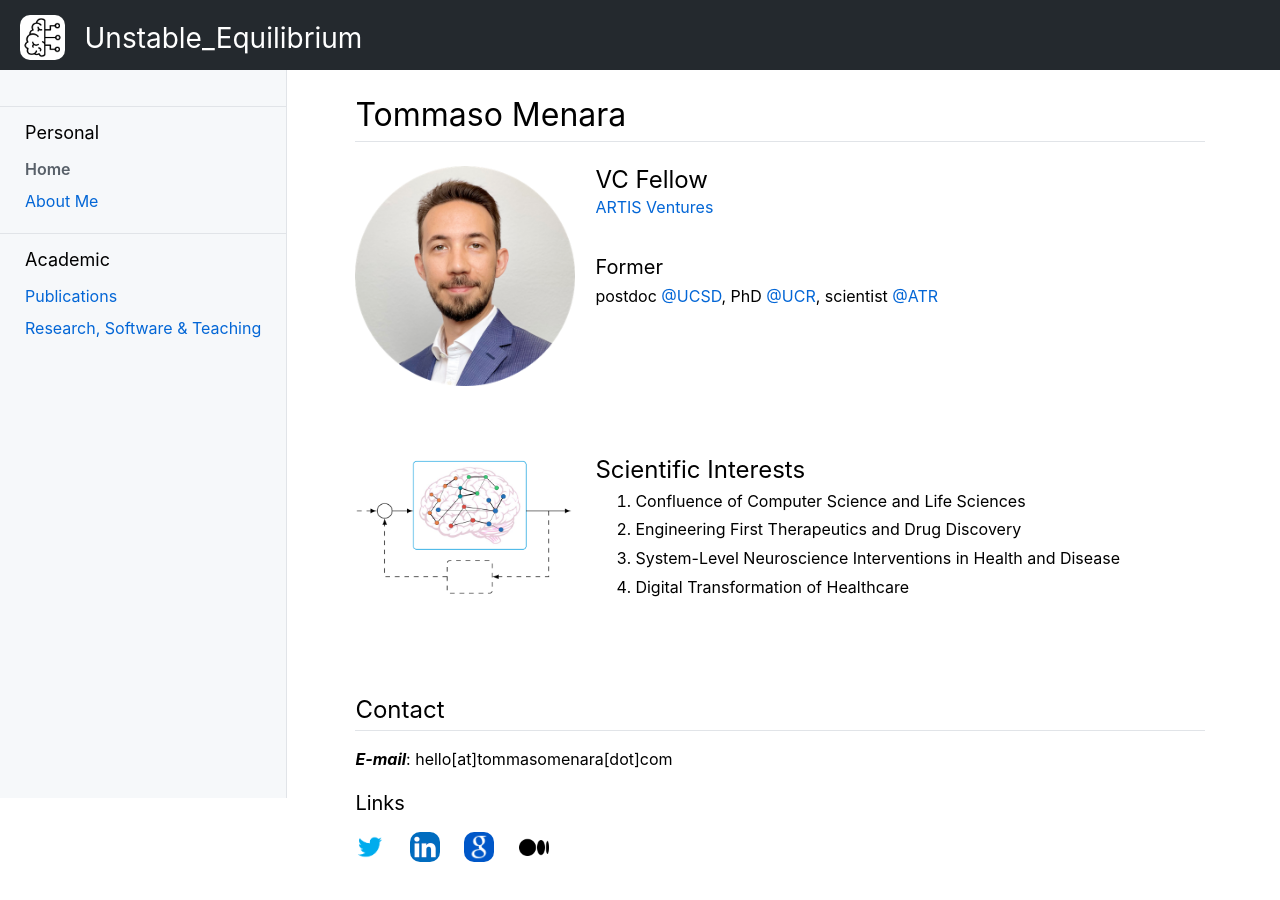
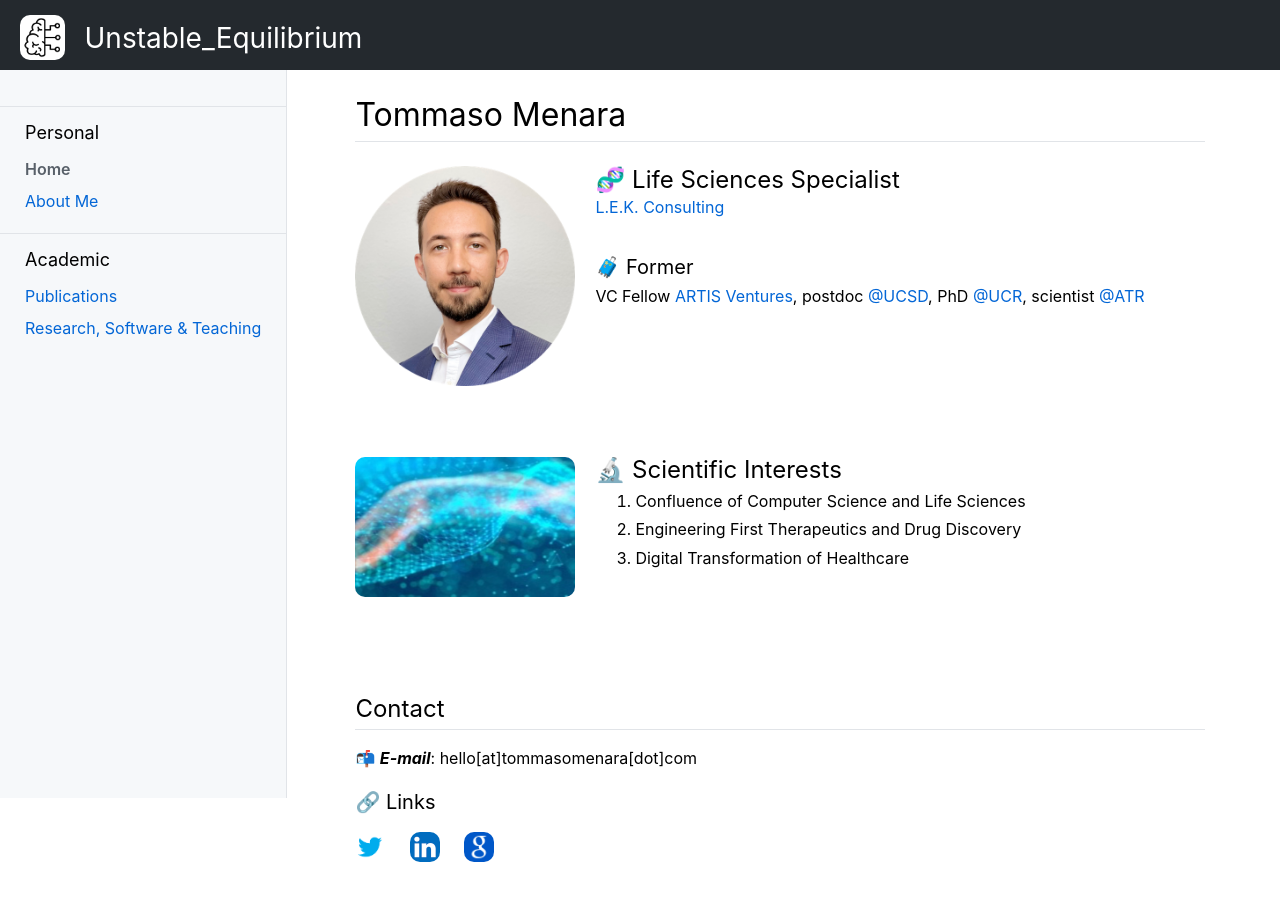
Before and after one commit to tommasomenara/tommasomenara.github.io, a plain HTML site: page index.html in a window 1280 px wide. Drawn offline with nearby package versions, Linux system fonts and the light colour scheme; some packages are replaced by stand-ins of ours.

Commit message:
Add files via upload

```diff
--- a/index.html
+++ b/index.html
@@ -56,22 +56,20 @@ MathJax.Hub.Config({
 </div>
 <div id="text-img-container"><div id="img-container">
 <img src="Figures/circle-cropped.png" alt="Profile picture" width="220px" height="220px" /></div>
-<div id="text-container"><h2>VC Fellow <br /></h2>
-<p><a href="https://www.av.co" target=&ldquo;blank&rdquo;>ARTIS Ventures</a><br />
+<div id="text-container"><h2>🧬 Life Sciences Specialist <br /></h2>
+<p><a href="https://www.lek.com" target=&ldquo;blank&rdquo;>L.E.K. Consulting</a><br />
 <br /></p>
-<h3>Former</h3>
-<p>postdoc <a href="https://www.ucsd.edu" target=&ldquo;blank&rdquo;>@UCSD</a>, PhD <a href="https://www.ucr.edu" target=&ldquo;blank&rdquo;>@UCR</a>, scientist <a href="https://www.atr.jp/index_e.html" target=&ldquo;blank&rdquo;>@ATR</a></p>
+<h3>🧳 Former</h3>
+<p>VC Fellow <a href="https://www.av.co" target=&ldquo;blank&rdquo;>ARTIS Ventures</a>, postdoc <a href="https://www.ucsd.edu" target=&ldquo;blank&rdquo;>@UCSD</a>, PhD <a href="https://www.ucr.edu" target=&ldquo;blank&rdquo;>@UCR</a>, scientist <a href="https://www.atr.jp/index_e.html" target=&ldquo;blank&rdquo;>@ATR</a></p>
 </div></div>
 <p><br /></p>
 <div id="text-img-container"><div id="img-container">
-<img src="Figures/Brain_network_logo.png" alt="Brain Network" width="220px" height="140px" /></div>
-<div id="text-container"><h2>Scientific Interests <br /></h2>
+<img src="Figures/digital_bio.png" alt="Digital Bio" width="220px" height="140px" /></div>
+<div id="text-container"><h2>🔬 Scientific Interests <br /></h2>
 <ol>
 <li><p>Confluence of Computer Science and Life Sciences<br /></p>
 </li>
 <li><p>Engineering First Therapeutics and Drug Discovery<br /></p>
-</li>
-<li><p>System-Level Neuroscience Interventions in Health and Disease<br /></p>
 </li>
 <li><p>Digital Transformation of Healthcare<br /></p>
 </li>
@@ -79,14 +77,13 @@ MathJax.Hub.Config({
 </div></div>
 <p><br /></p>
 <h2>Contact</h2>
-<p><b><i>E-mail</i></b>: hello[at]tommasomenara[dot]com <br /></p>
-<h3>Links</h3>
+<p>📬 <b><i>E-mail</i></b>: hello[at]tommasomenara[dot]com <br /></p>
+<h3>🔗 Links</h3>
 <p>
 <table class="imgtable"><tr><p>
 <a href="https://twitter.com/tommasomenara" target=&ldquo;blank&rdquo;><img src="./Figures/twitter.png" alt="twitter-icon" width="30" height="30" /></a>
 <a href="https://www.linkedin.com/in/tommasomenara/" target=&ldquo;blank&rdquo;><img src="./Figures/linkedin-icon.png" alt="linkedin-icon" width="30" height="30" /></a>
 <a href="https://scholar.google.com/citations?user=4EEpO9gAAAAJ&hl=en" target=&ldquo;blank&rdquo;><img src="./Figures/google-icon.png" alt="google-icon" width="30" height="30" longdesc="https://scholar.google.com/citations?user=4EEpO9gAAAAJ&hl=en" /></a>
-<a href="https://medium.com/me/stories/public" target=&ldquo;blank&rdquo;><img src="./Figures/medium-icon.png" alt="google-icon" width="30" height="30" longdesc="https://medium.com/me/stories/public" /></a>
 </p></tr></table>
 </p>
 </div> <!-- <div id="layout-content-container"> -->
```
Also changed, not shown: bio.html (+7 -2 lines).
